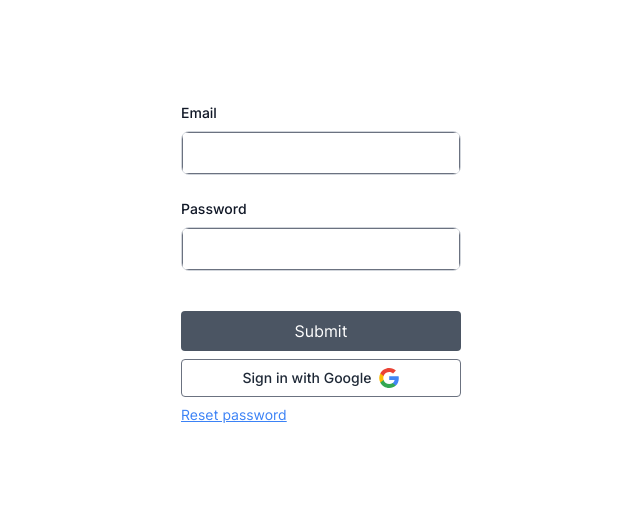
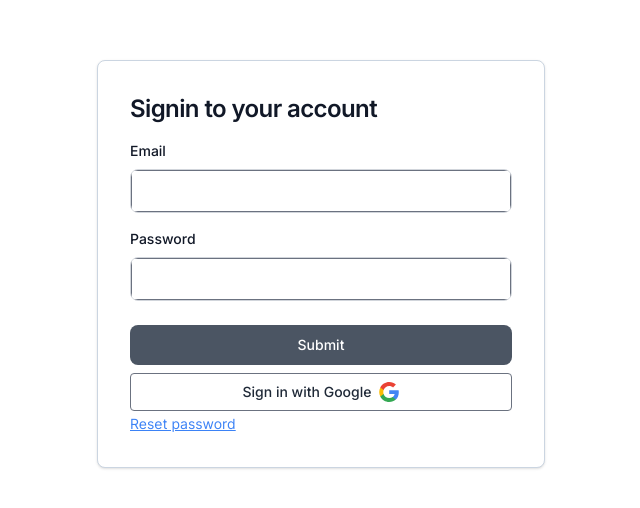
Before and after one commit to noted-eip/web, a React (Create React App) app: page /signin in a window 1280 px wide. Shown: the part 136-644 px from the top of the page, without its empty margins (319-959 px from the left). Built offline with nearby package versions, Linux system fonts and the light colour scheme; no server answers.

Commit message:
fix use the same container and design for the auth flow

```diff
--- a/src/components/container/ContainerMd.tsx
+++ b/src/components/container/ContainerMd.tsx
@@ -2,7 +2,7 @@ import React from 'react'
 
 // TODO: what is the good type ?
 const ContainerMd: React.FC<any> = ({ children }) => {
-  return (<div className='bg-gray-50 dark:bg-gray-900'>
+  return (<div>
     <div className='mx-auto flex flex-col items-center justify-center px-6 py-8 md:h-screen lg:py-0'>
       <div className='w-full rounded-lg border border-slate-300 bg-white p-6 shadow dark:border dark:border-gray-700 dark:bg-gray-800 sm:max-w-md sm:p-8 md:mt-0'>
         {children}
--- a/src/views/reset-password/ResetPasswordEmail.tsx
+++ b/src/views/reset-password/ResetPasswordEmail.tsx
@@ -25,8 +25,9 @@ const ResetPasswordEmail: React.FC = () => {
   }
 
   return (
+    <div className='flex h-screen w-screen items-center justify-center'>
       <form
-      className='grid grid-cols-1 gap-2'
+        className='grid basis-1/2 grid-cols-1 gap-2'
         onSubmit={(e) => {
           e.preventDefault()
           forgetAccountPasswordMutation.mutate({body: {email}})
@@ -62,6 +63,7 @@ const ResetPasswordEmail: React.FC = () => {
           </button>
         </ContainerMd>
       </form>
+    </div>
   )
 }
 
--- a/src/views/reset-password/ResetPasswordPassword.tsx
+++ b/src/views/reset-password/ResetPasswordPassword.tsx
@@ -27,7 +27,8 @@ const ResetPasswordPassword: React.FC = () => {
   }
 
   return (
-    <form className='mt-4 space-y-4 md:space-y-5 lg:mt-5'
+    <div className='flex h-screen w-screen items-center justify-center'>
+      <form className='grid basis-1/2 grid-cols-1 gap-2'
         onSubmit={(e) => {
           e.preventDefault()
           updateAccountMutation.mutate({account_id: resetPasswordContext.account?.account_id as string, body: {password, token: resetPasswordContext.account?.reset_token as string}, header: resetPasswordContext.account?.auth_token as string})
@@ -73,6 +74,7 @@ const ResetPasswordPassword: React.FC = () => {
           </button>
         </ContainerMd>
       </form>
+    </div>
   )
 }
 
--- a/src/views/reset-password/ResetPasswordToken.tsx
+++ b/src/views/reset-password/ResetPasswordToken.tsx
@@ -28,8 +28,9 @@ const ResetPasswordEmail: React.FC = () => {
   }
 
   return (
+    <div className='flex h-screen w-screen items-center justify-center'>
       <form
-      className='grid grid-cols-1 gap-2'
+        className='grid basis-1/2 grid-cols-1 gap-2'
         onSubmit={(e) => {
           e.preventDefault()
           forgetAccountPasswordValidateTokenMutation.mutate({body: {accountId: resetPasswordContext.account?.account_id as string, token}})
@@ -70,7 +71,7 @@ const ResetPasswordEmail: React.FC = () => {
         </p> */}
         </ContainerMd>
       </form>
-
+    </div>
   )
 }
 
--- a/src/views/signin/SigninView.tsx
+++ b/src/views/signin/SigninView.tsx
@@ -3,6 +3,7 @@ import { useGoogleLogin } from '@react-oauth/google'
 import React from 'react'
 import { Link, useNavigate } from 'react-router-dom'
 
+import ContainerMd from '../../components/container/ContainerMd'
 import OldInput from '../../components/form/OldInput'
 import { addAccountToDevelopmentContext, useDevelopmentContext } from '../../contexts/dev'
 import { useNoAuthContext } from '../../contexts/noauth'
@@ -60,12 +61,16 @@ const SigninView: React.FC = () => {
   return (
     <div className='flex h-screen w-screen items-center justify-center'>
       <form
-        className='grid grid-cols-1 gap-2'
+        className='grid basis-1/2 grid-cols-1 gap-2'
         onSubmit={(e) => {
           e.preventDefault()
           authenticateMutation.mutate({body: {email, password}})
         }}
       >
+        <ContainerMd>
+          <h2 className='mb-4 text-xl font-bold leading-tight tracking-tight text-gray-900 dark:text-white md:text-2xl'>
+              Signin to your account
+          </h2>
           <OldInput
             label='Email'
             value={email}
@@ -86,7 +91,7 @@ const SigninView: React.FC = () => {
             }}
           />
           <button
-          className='mt-4 rounded bg-blue-600 py-2 text-white disabled:bg-gray-600'
+            className='my-2 w-full rounded-lg bg-blue-600 px-5 py-2.5 text-center text-sm font-medium text-white hover:bg-blue-700 focus:outline-none focus:ring-4 focus:ring-blue-300 disabled:bg-gray-600 dark:bg-blue-600 dark:hover:bg-blue-700 dark:focus:ring-blue-800'
             disabled={!formIsValid() || authenticateMutation.isLoading}
           >
           Submit
@@ -121,7 +126,8 @@ const SigninView: React.FC = () => {
               </g>
             </svg>
           </div>
-        <Link to='/reset_password_email' className='text-sm text-blue-500 underline'> Reset password </Link>
+          <Link to='/reset_password_email' className='mt-2 text-sm text-blue-500 underline'> Reset password </Link>
+        </ContainerMd>
       </form>
     </div>
   )
--- a/src/views/signup/SignupView.tsx
+++ b/src/views/signup/SignupView.tsx
@@ -1,6 +1,7 @@
 import React from 'react'
 import { useNavigate } from 'react-router-dom'
 
+import ContainerMd from '../../components/container/ContainerMd'
 import OldInput from '../../components/form/OldInput'
 import { addAccountToDevelopmentContext, useDevelopmentContext } from '../../contexts/dev'
 import { useNoAuthContext } from '../../contexts/noauth'
@@ -46,12 +47,16 @@ const SignupView: React.FC = () => {
   return (
     <div className='flex h-screen w-screen items-center justify-center'>
       <form
-        className='grid grid-cols-1 gap-2'
+        className='grid basis-1/2 grid-cols-1 gap-2'
         onSubmit={(e) => {
           e.preventDefault()
           createAccountMutation.mutate({body: {name, email, password}}, )
         }}
       >
+        <ContainerMd>
+          <h2 className='mb-4 text-xl font-bold leading-tight tracking-tight text-gray-900 dark:text-white md:text-2xl'>
+              Create an account
+          </h2>
           <OldInput
             label='Name'
             value={name}
@@ -87,7 +92,7 @@ const SignupView: React.FC = () => {
             isInvalidBlur={!passwordValid}
           />
           <button
-          className='mt-4 rounded bg-blue-600 py-2 text-white disabled:bg-gray-600'
+            className='my-2 w-full rounded-lg bg-blue-600 px-5 py-2.5 text-center text-sm font-medium text-white hover:bg-blue-700 focus:outline-none focus:ring-4 focus:ring-blue-300 disabled:bg-gray-600 dark:bg-blue-600 dark:hover:bg-blue-700 dark:focus:ring-blue-800'
             disabled={
               !formIsValid() ||
             authenticateMutation.isLoading ||
@@ -96,6 +101,7 @@ const SignupView: React.FC = () => {
           >
           Submit
           </button>
+        </ContainerMd>
       </form>
     </div>
   )
```
Lines whose indentation alone changed are shown as unchanged.
